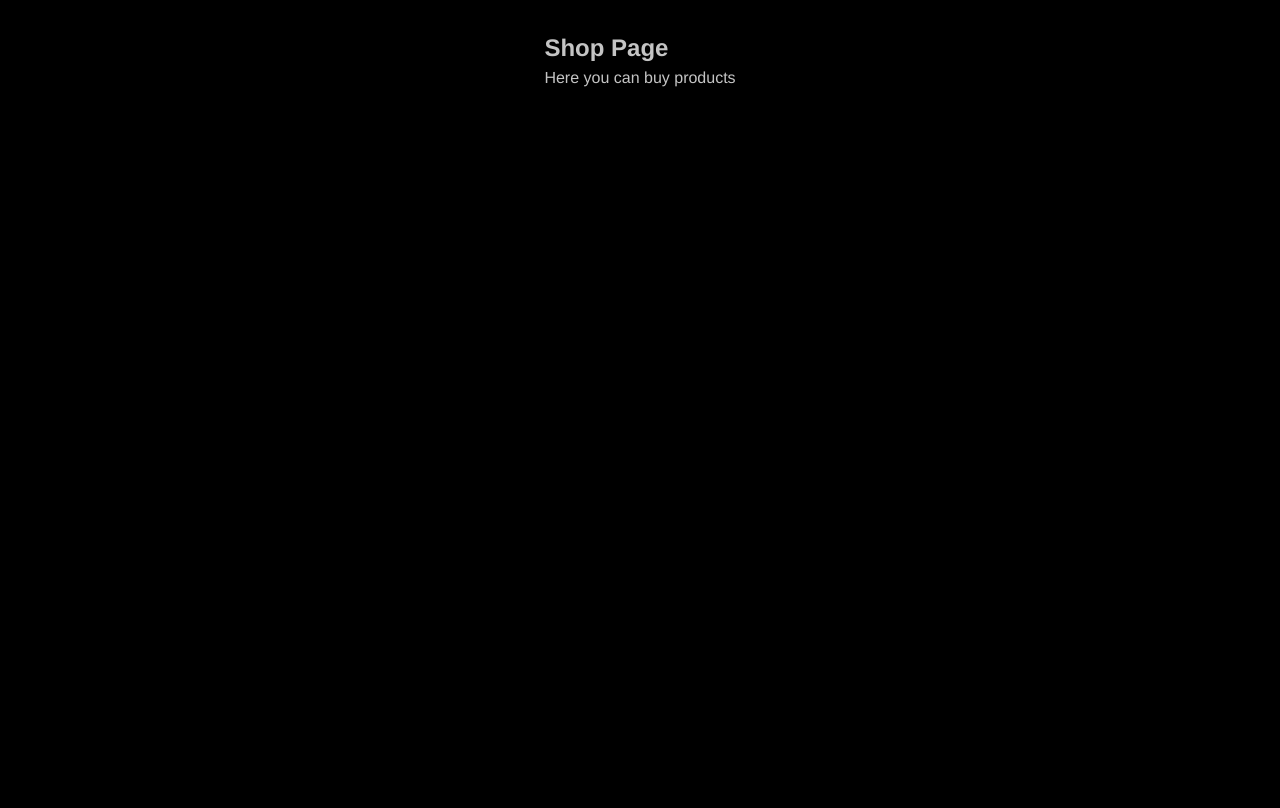
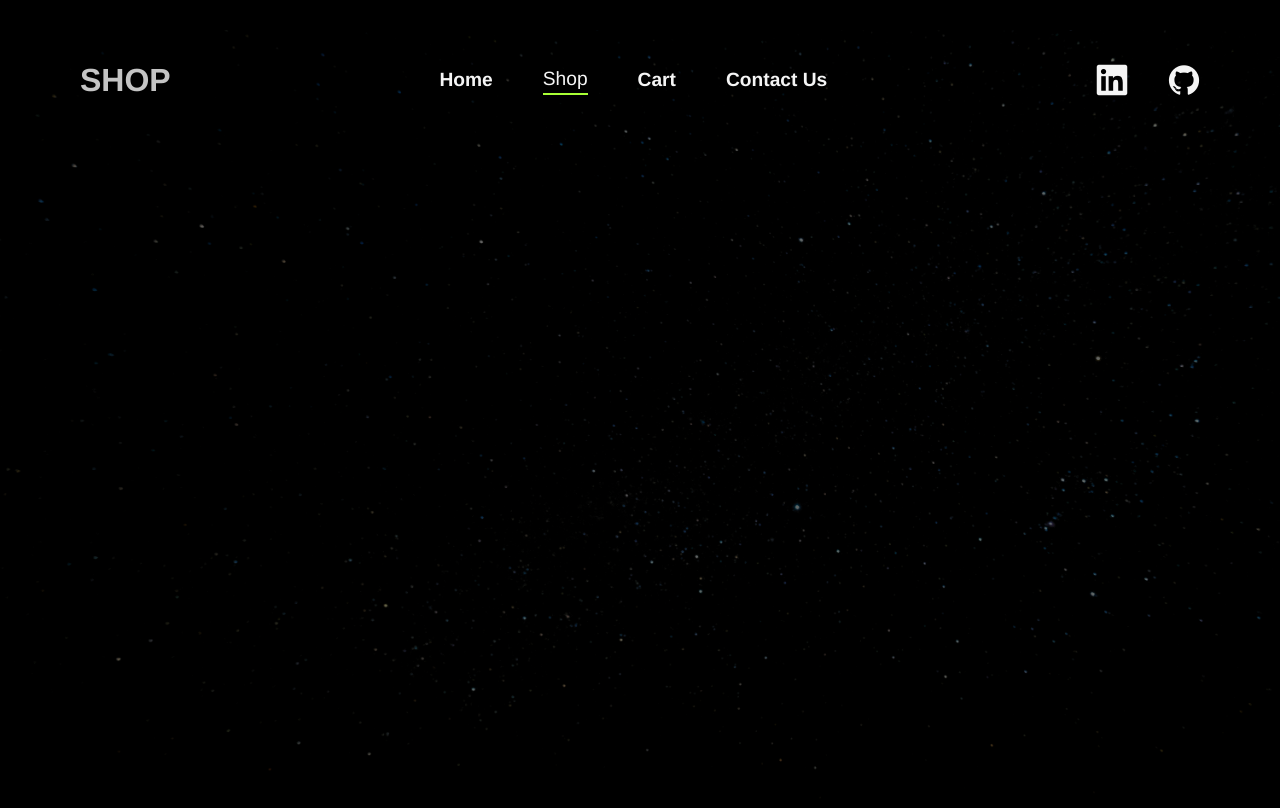
Before and after one commit to kiptalam1/ShoppingCart, a React (Vite) app: page /shop in a window 1280 px wide. Shown: the top 808 px of the page. Built offline with nearby package versions, Linux system fonts and the light colour scheme.

Commit message:
Add background image to shop page

```diff
--- a/src/pages/Shop.jsx
+++ b/src/pages/Shop.jsx
@@ -1,8 +1,10 @@
+import styles from '../styles/Shop.module.css';
+import Header from '../components/Header.jsx';
+
 export default function Shop() {
     return (
-        <div>
-            <h2>Shop Page</h2>
-            <p>Here you can buy products</p>
+        <div className={styles.shopContainer}>
+            <Header />
         </div>
     );
 }
--- /dev/null
+++ b/src/styles/Shop.module.css
@@ -0,0 +1,26 @@
+.shopContainer {
+	display: flex;
+	flex-direction: column;
+	align-items: center;
+	height: 100vh;
+	width: 100vw;
+	background: url("../assets/shop-bg.webp") center/cover no-repeat fixed;
+	position: relative;
+	overflow: hidden;
+	margin-top: 0;
+}
+/* Dark overlay to dim the image */
+.shopContainer::before {
+	content: "";
+	position: absolute;
+	top: 0;
+	left: 0;
+	width: 100%;
+	height: 100%;
+	background: rgba(0, 0, 0, 0.5); /* Adjust for more or less dimming */
+	z-index: 1;
+}
+.shopContainer > * {
+	z-index: 2;
+	position: relative;
+}
```
Also changed, not shown: src/assets/shop-bg.webp (added), src/components/SearchBar.jsx (added).
